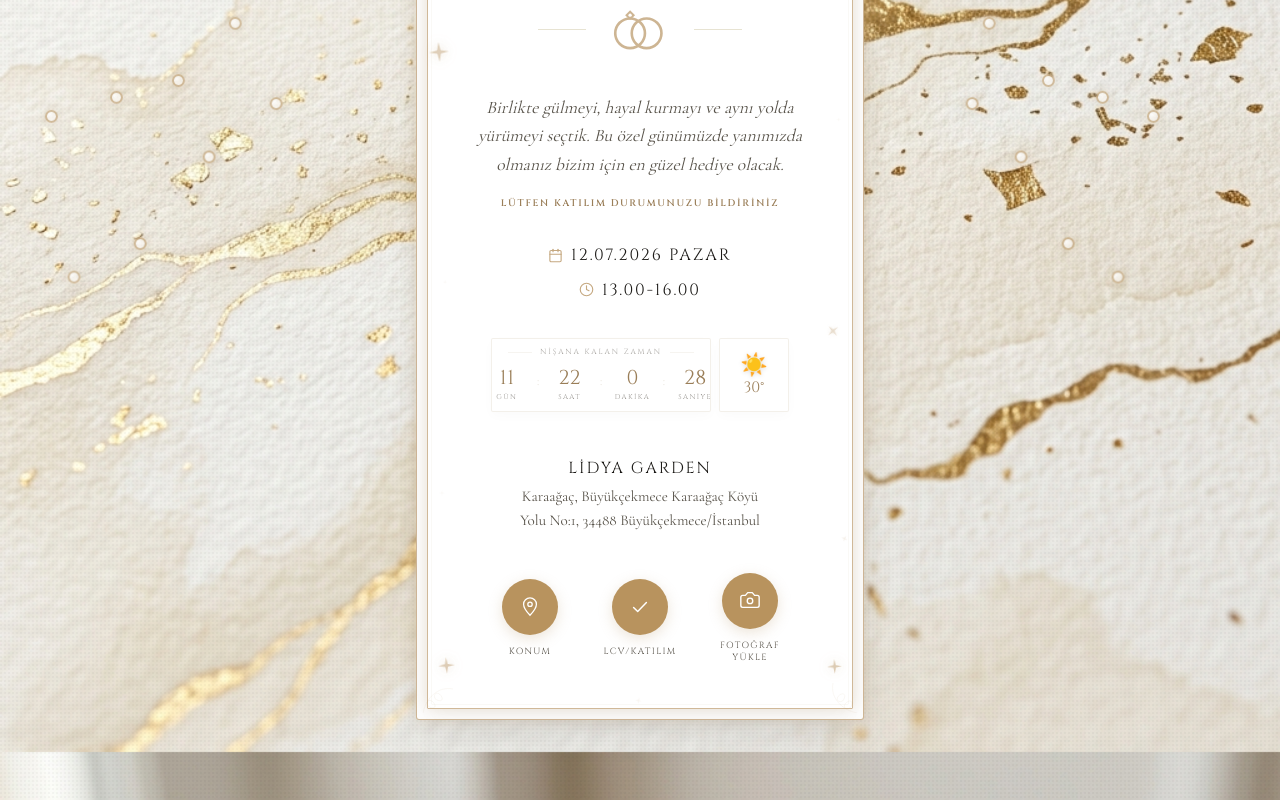
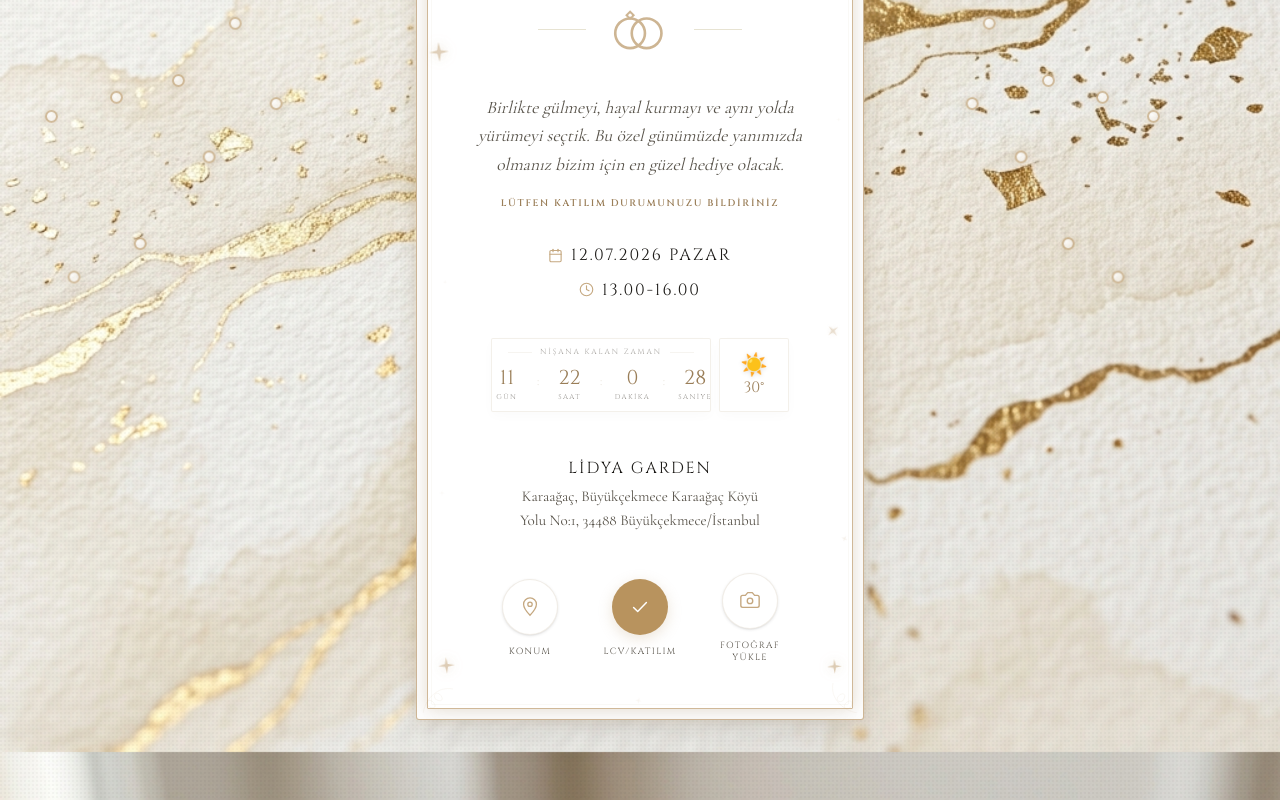
Before and after one commit to alperentagmann/ahmet-nesrin-nisan, a Next.js app: page /invite in a window 1280 px wide. Shown: the part 528-1328 px from the top of the page. Built offline with nearby package versions, Linux system fonts and the light colour scheme; no server answers.

Commit message:
style: LCV butonu on plana cikarildi, diger butonlarin arkaplani beyaz yapildi

```diff
--- a/app/invite/page.tsx
+++ b/app/invite/page.tsx
@@ -76,16 +76,24 @@ function CircleAction({
   href,
   external,
   onClick,
+  primary = false,
 }: {
   icon: React.ReactNode;
   label: string;
   href?: string;
   external?: boolean;
   onClick?: () => void;
+  primary?: boolean;
 }) {
   const content = (
     <div className="flex flex-col items-center gap-2.5 group cursor-pointer w-[86px]" onClick={onClick}>
-      <span className="w-14 h-14 rounded-full text-white flex items-center justify-center shrink-0 transition-transform duration-300 ease-out group-hover:scale-110 group-active:scale-95 btn-glow-pulse">
+      <span
+        className={`w-14 h-14 rounded-full flex items-center justify-center shrink-0 transition-transform duration-300 ease-out group-hover:scale-110 group-active:scale-95 ${
+          primary
+            ? "text-white btn-glow-pulse"
+            : "bg-white text-olive border border-olive-soft/40 shadow-sm hover:shadow-md"
+        }`}
+      >
         {icon}
       </span>
       <span className="font-display text-[9px] tracking-[0.15em] leading-snug uppercase text-center text-ink-soft transition-colors duration-300 group-hover:text-[#9a7e58]">
@@ -286,7 +294,7 @@ export default function InvitePage() {
             label="konum"
             onClick={() => setIsMapModalOpen(true)}
           />
-          <CircleAction icon={<CheckIcon />} label="LCV/Katılım" href="/invite/rsvp" />
+          <CircleAction icon={<CheckIcon />} label="LCV/Katılım" href="/invite/rsvp" primary={true} />
           <CircleAction
             icon={<CameraIcon />}
             label="Fotoğraf Yükle"
```
